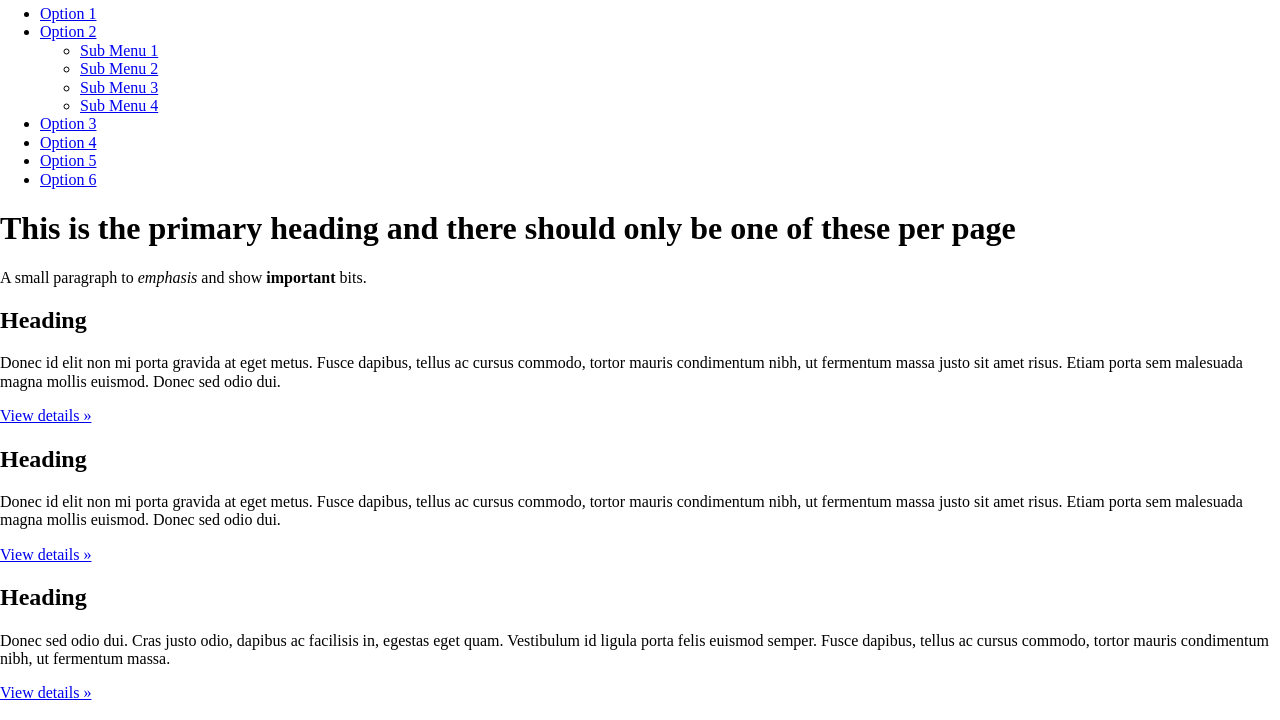
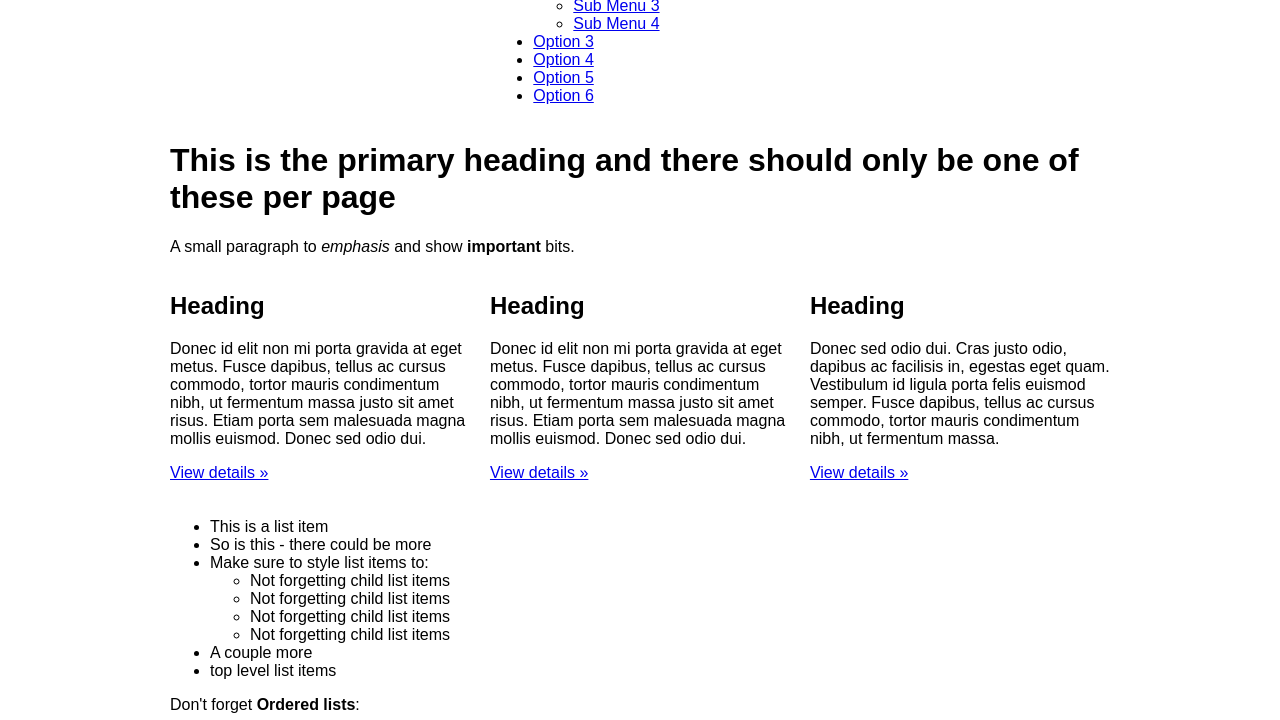
Before and after one commit to jalvarado91/CbScaffolding, a plain HTML site: page index.html in a window 1280 px wide. Shown: the part 109-829 px from the top of the page. Drawn offline with nearby package versions, Linux system fonts and the light colour scheme.

Commit message:
Fix new css reference

```diff
--- a/index.html
+++ b/index.html
@@ -5,9 +5,7 @@
         <meta name="description" content="">
         <meta name="viewport" content="width=device-width, initial-scale=1">
         <title>cbScaffold</title>
-        <link rel="stylesheet" href="css/normalize.css">
-        <link rel="stylesheet" href="css/grid.css">
-        <link rel="stylesheet" href="css/style.css">
+        <link rel="stylesheet" href="css/global.css">
         <link rel="author" href="humans.txt">
     </head>
     <body>
```
